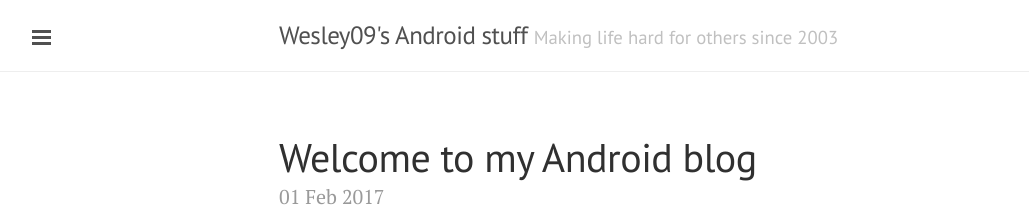
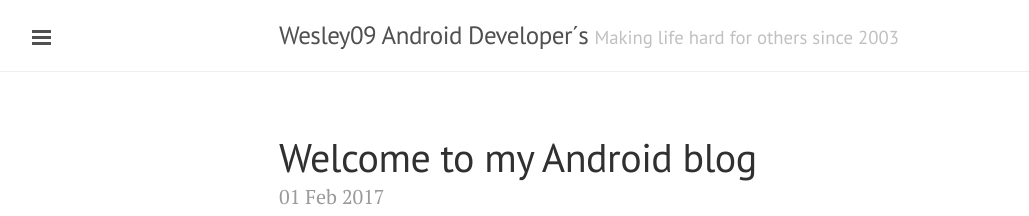
Before and after one commit to Wesley09/Wesley09.github.io, a Jekyll site: the page built from index.html, in a window 1280 px wide. Shown: the top 216 px of the page, without its empty margins (1-1030 px from the left). Built offline with Jekyll 4.4.1, drawn with Linux system fonts in a browser that asks for light colours; Markdown is read by kramdown in place of the engine named in the settings; the list of posts is cut into pages by our own code.

Commit message:
update blog

```diff
--- a/_config.yml
+++ b/_config.yml
@@ -2,7 +2,7 @@ excerpt_separator: ""
 pygments: true
 markdown: Brasil
 url: http://wesley09.github.io
-title: Wesley09's Android stuff
+title: Wesley09 Android Developer´s
 tagline: "Making life hard for others since 2003"
 description: I will post Android-related stuff here &#128522;
 paginate: 5
```
